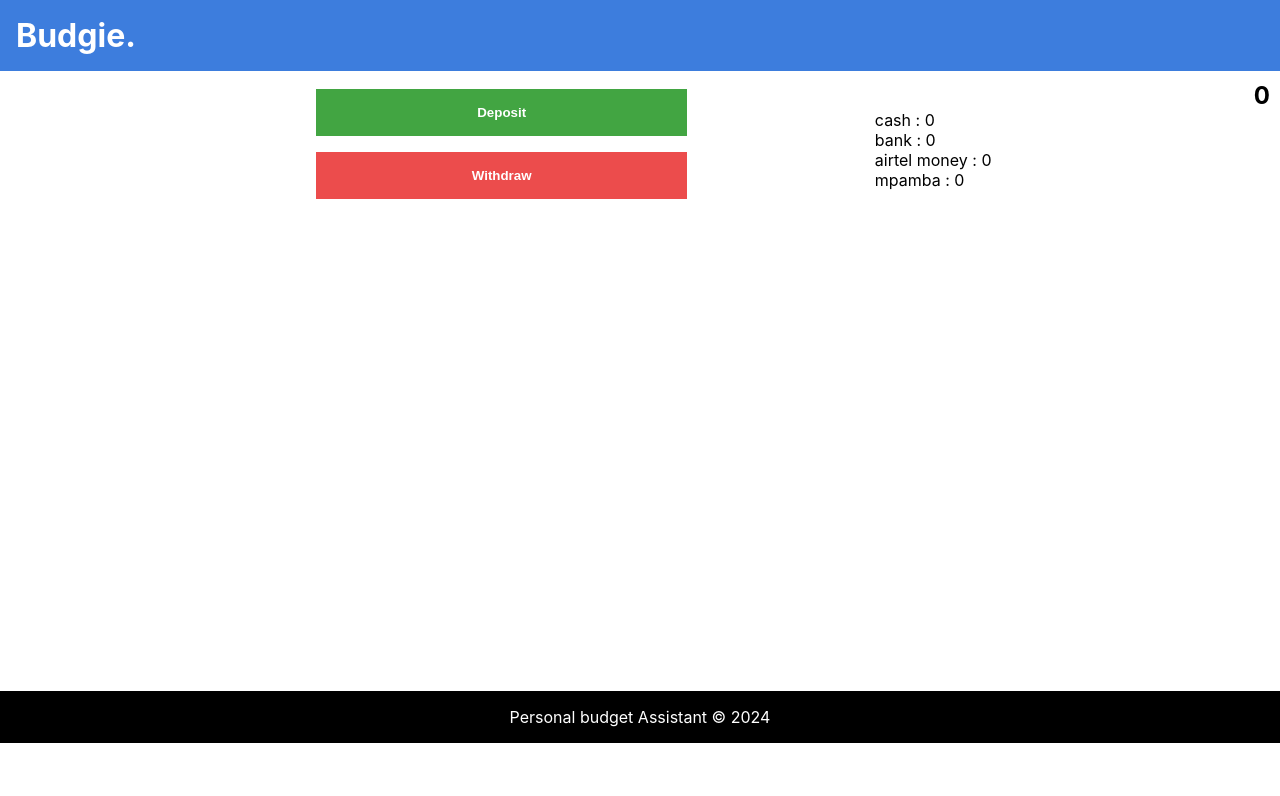
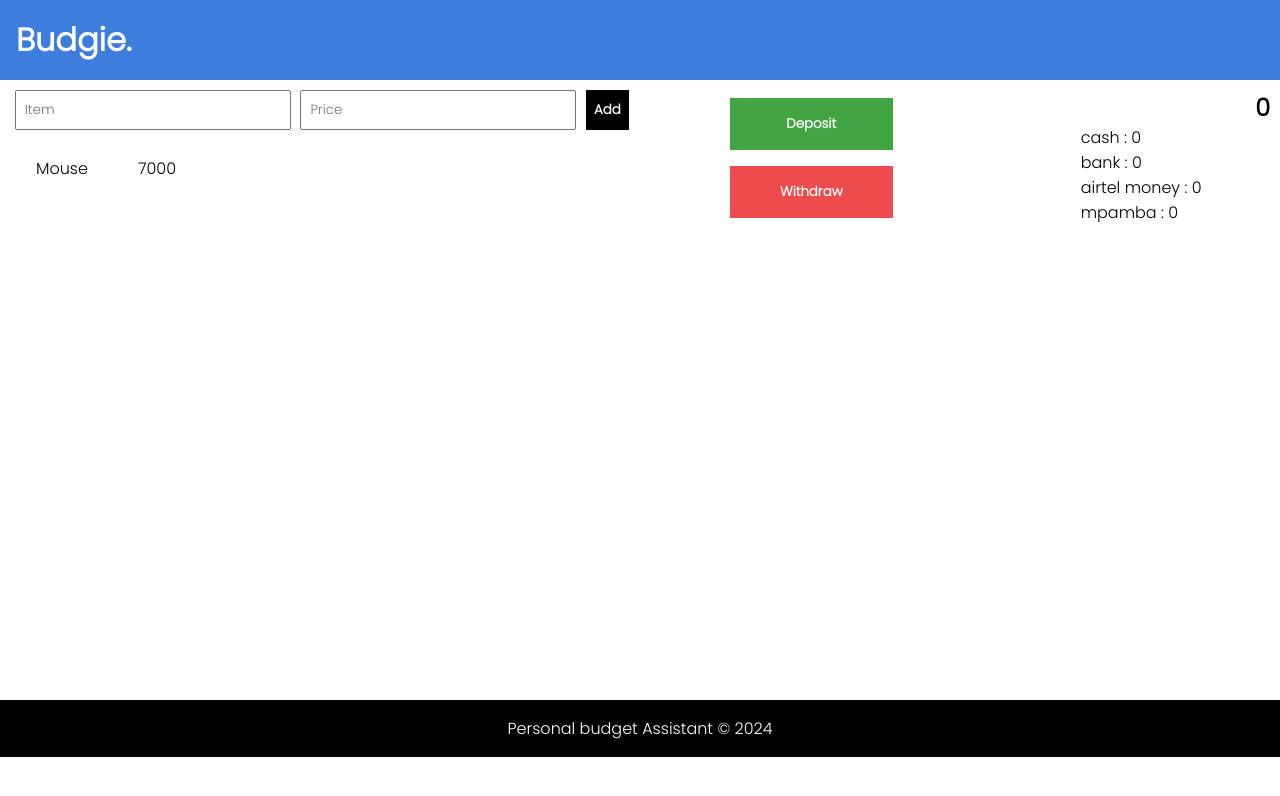
Before and after one commit to Hellie-tenny/budgie, a React (Create React App) app: page / in a window 1280 px wide. Shown: the top 796 px of the page. Built offline with nearby package versions, Linux system fonts and the light colour scheme.

Commit message:
Working prototype with a shopping list component

```diff
--- a/src/App.css
+++ b/src/App.css
@@ -1,7 +1,12 @@
+@font-face {
+  font-family: poppins;
+  src: url("./res/Poppins-Light.ttf");
+}
 * {
   margin: 0;
   padding: 0;
   box-sizing: border-box;
+  font-family: poppins;
 }
 
 .App div.header {
@@ -78,6 +83,7 @@
 .App .main .grid-item .transact {
   display: flex;
   flex-direction: column;
+  max-width: 100%;
 }
 .App .main .grid-item .transact button {
   border: none;
@@ -93,11 +99,34 @@
 .App .main .grid-item .transact button#withdraw {
   background-color: rgb(236, 76, 76);
 }
+.App .main .grid-item .pockets {
+  max-width: 100%;
+}
 .App .main .grid-item .pockets ul {
   margin: 0 0 0 10rem;
 }
 .App .main .grid-item .pockets ul li {
   list-style-type: none;
+}
+.App .main .grid-item .shopping-list {
+  max-width: 40%;
+}
+.App .main .grid-item .shopping-list form {
+  display: flex;
+}
+.App .main .grid-item .shopping-list form input, .App .main .grid-item .shopping-list form button {
+  padding: 0.5rem;
+  margin: 0 0.3rem;
+}
+.App .main .grid-item .shopping-list form button {
+  cursor: pointer;
+  color: white;
+  background-color: black;
+  font-weight: 600;
+  border: none;
+}
+.App .main .grid-item .shopping-list table tr td {
+  padding: 1.5rem;
 }
 .App .footer {
   background-color: black;
--- a/src/App.js
+++ b/src/App.js
@@ -2,16 +2,13 @@ import './App.css';
 import Deposit from './components/Deposit';
 import React, { useEffect, useState } from 'react';
 import Footer from './components/Footer';
-
-
-
+import ShoppingList from './components/ShoppingList';
 
 function App() {
 
   // states and other variables
   const [totalBalance, setTotalBalance] = useState(0);
   const [pockets, setPockets] = useState([]);
-  let storedPockets = [];
 
   useEffect(() => {
     if (!localStorage.getItem("pockets")) {
@@ -57,10 +54,10 @@ function App() {
   }
 
   // this function updates pockets
-  const updatePockets = () => {
-    // updating balances
-    setPockets(JSON.parse(localStorage.getItem("pockets")));
-  }
+  // const updatePockets = () => {
+  //   // updating balances
+  //   setPockets(JSON.parse(localStorage.getItem("pockets")));
+  // }
 
   // this function updates the total balance
   const updateBalance = () => {
@@ -79,18 +76,28 @@ function App() {
         pockets={pockets}
         setPockets={setPockets}
       />
+
+      {/* header section */}
       <div className="header">
         <h1 id='logo-text'>Budgie.</h1>
       </div>
+
       <div className='main'>
-        <div className='grid-item'></div>
+
+        {/* shoppig list */}
+        <div className='grid-item'>
+          <ShoppingList />
+        </div>
+
+        {/* transact */}
         <div className='grid-item'>
           <div className='transact'>
             <button onClick={showDepositForm} id='deposit'>Deposit</button>
             <button id='withdraw'>Withdraw</button>
           </div>
+        </div>
 
-        </div>
+        {/* pockets and balance */}
         <div className='grid-item'>
           <h2 id="balance">{totalBalance}</h2>
           <div className='pockets'>
@@ -101,6 +108,7 @@ function App() {
             </ul>
           </div>
         </div>
+
       </div>
 
       <Footer />
--- a/src/App.scss
+++ b/src/App.scss
@@ -1,7 +1,13 @@
+@font-face {
+    font-family: poppins;
+    src: url("./res/Poppins-Light.ttf");
+}
+
 * {
     margin: 0;
     padding: 0;
     box-sizing: border-box;
+    font-family: poppins;
 }
 
 .App {
@@ -94,6 +100,7 @@
             .transact {
                 display: flex;
                 flex-direction: column;
+                max-width: 100%;
 
                 button {
                     border: none;
@@ -115,11 +122,46 @@
             }
 
             .pockets {
+                max-width: 100%;
                 ul {
                     margin: 0 0 0 10rem;
 
                     li {
                         list-style-type: none;
+                    }
+                }
+            }
+
+            .shopping-list{
+                max-width: 40%;
+
+                form{
+                    display: flex;
+                    input, button{
+                        padding: .5rem;
+                        margin: 0 .3rem;
+                    }
+                    input#item{
+
+                    }
+                    input#price{
+
+                    }
+                    button{
+
+                        cursor: pointer;
+                        color: white;
+                        background-color: black;
+                        font-weight: 600;
+                        border: none;
+                    }
+                }
+
+                table{
+                    tr{
+                        td{
+                            padding: 1.5rem;
+                        }
                     }
                 }
             }
--- /dev/null
+++ b/src/components/ShoppingList.js
@@ -0,0 +1,17 @@
+export default function ShoppingList() {
+    return(
+        <div className="shopping-list">
+
+            <form>
+                <input id="item" type="text" placeholder="Item"/> <input type="text" id="price" placeholder="Price" /><button>Add</button>
+            </form>
+
+            <table>
+                <tr>
+                    <td>Mouse</td>
+                    <td>7000</td>
+                </tr>
+            </table>
+        </div>
+    );
+}
```
Also changed, not shown: src/res/Poppins-Light.ttf (added), 1 other file (tests, documents, lock files or other folders).
